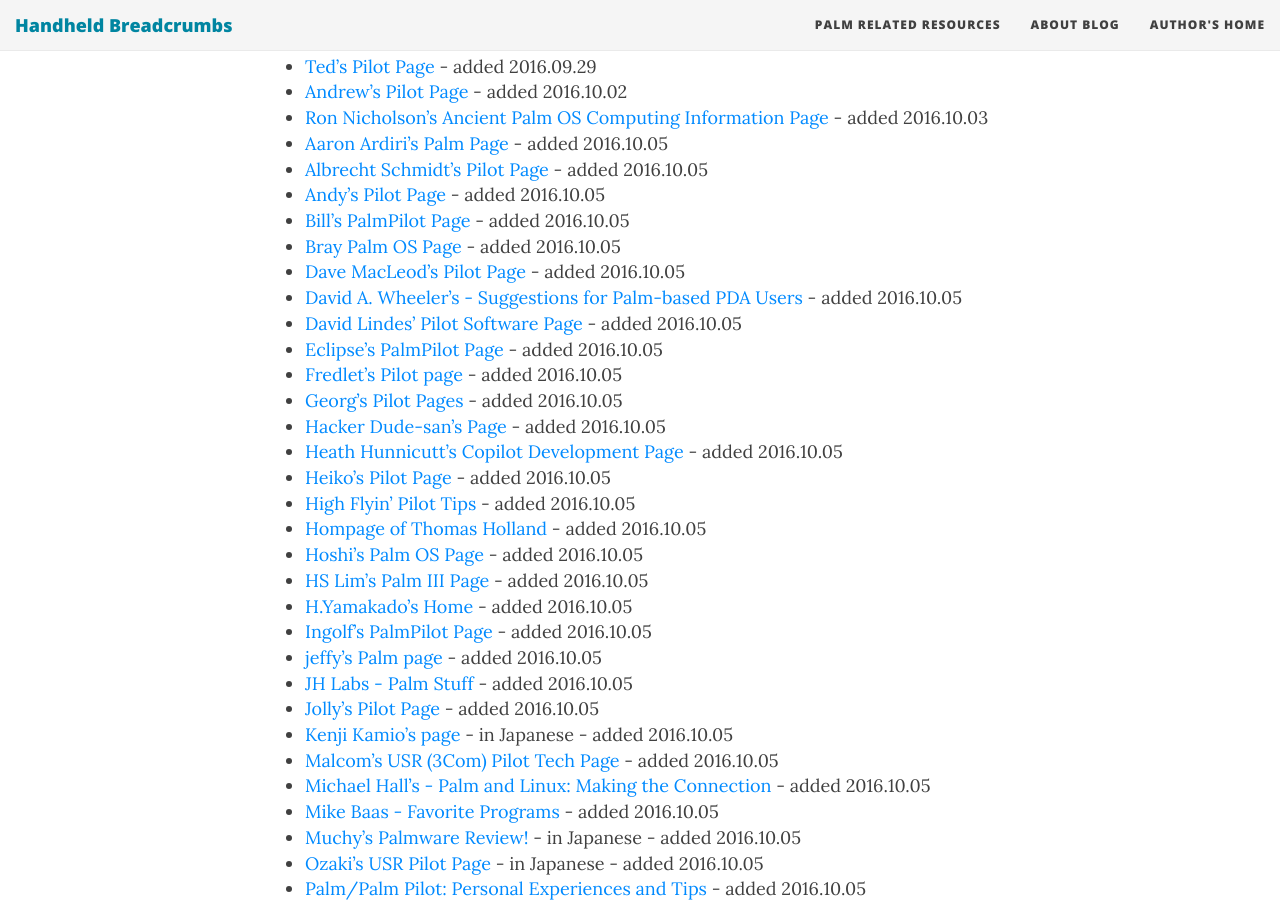
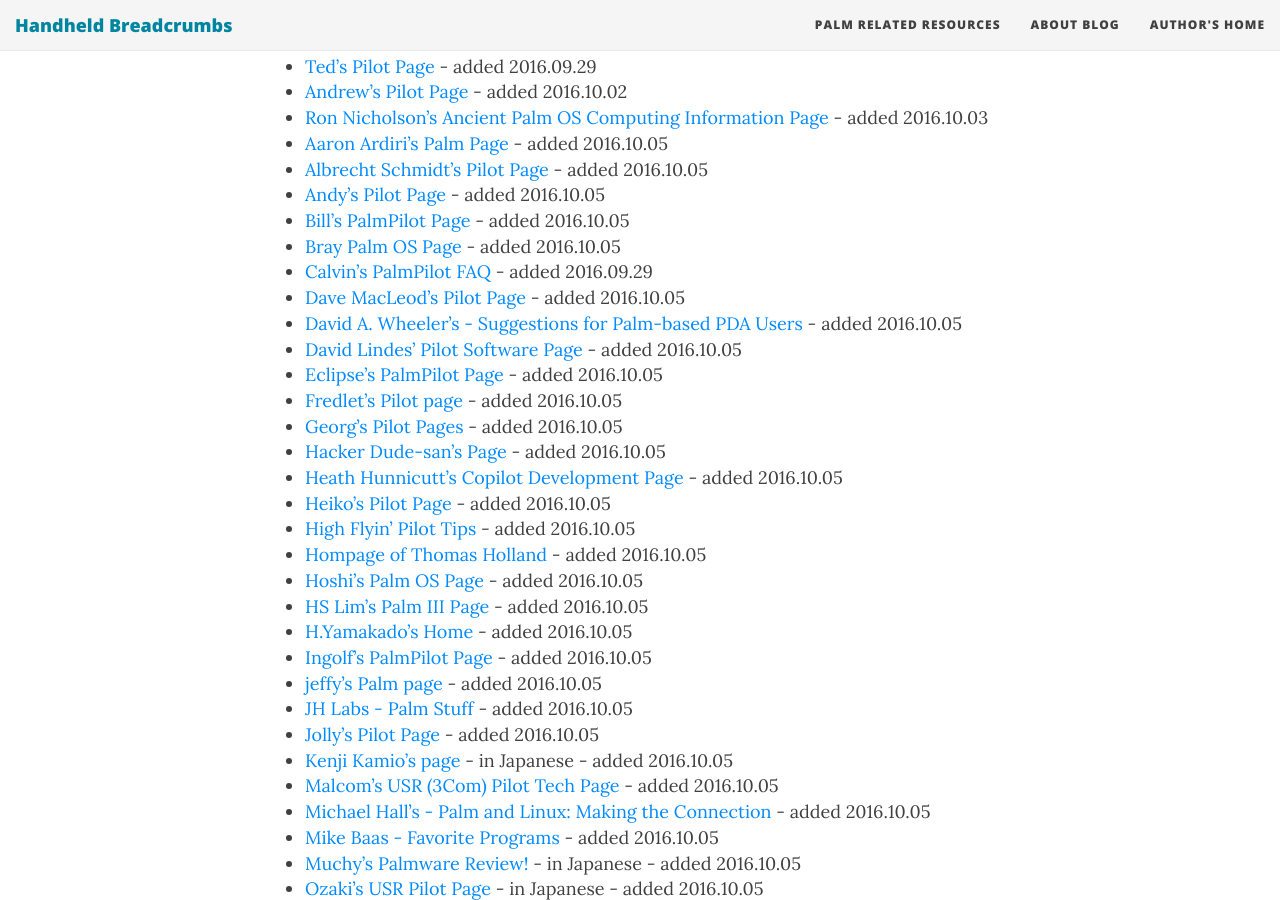
Before and after one commit to handheldbreadcrumbs/handheldbreadcrumbs.github.io, a Jekyll site: the page built from palmresources.md, in a window 1280 px wide and 900 px high, scrolled down 568 px. Built offline with Jekyll 4.4.1, drawn with Linux system fonts in a browser that asks for light colours; nearby versions of some CDN libraries.

Commit message:
added Calvin's PalmPilot FAQ to personal page section

```diff
--- a/palmresources.md
+++ b/palmresources.md
@@ -24,6 +24,7 @@
 * [Andy's Pilot Page](http://web.archive.org/web/19980702045119/http://www.pilotpage.com/){:target="_blank"} - added 2016.10.05
 * [Bill's PalmPilot Page](http://web.archive.org/web/19971021171107/http://www.electronhut.com/pilot/){:target="_blank"} - added 2016.10.05
 * [Bray Palm OS Page](http://web.archive.org/web/20150104101218/http://davidbray.org/palm/){:target="_blank"} - added 2016.10.05
+* [Calvin's PalmPilot FAQ](http://web.archive.org/web/19980115010500/http://pilotfaq.com/){:target="_blank"} - added 2016.09.29
 * [Dave MacLeod's Pilot Page](http://web.archive.org/web/19990420202243/http://www.netcomuk.co.uk/~davmac/pilot.htm){:target="_blank"} - added 2016.10.05
 * [David A. Wheeler's - Suggestions for Palm-based PDA Users](http://web.archive.org/web/20141224222752/http://www.dwheeler.com/palm-suggest.html){:target="_blank"} - added 2016.10.05
 * [David Lindes' Pilot Software Page](http://web.archive.org/web/20150404200052/http://www.daveltd.com/pilot/){:target="_blank"} - added 2016.10.05
```
